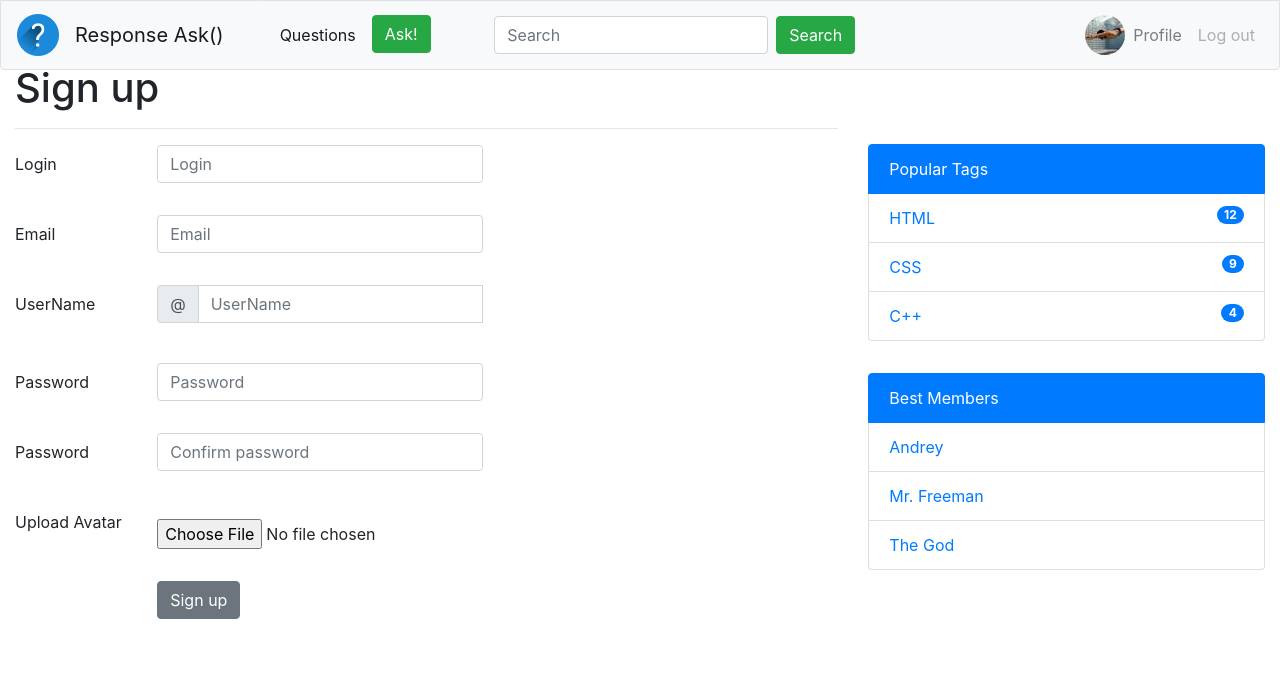
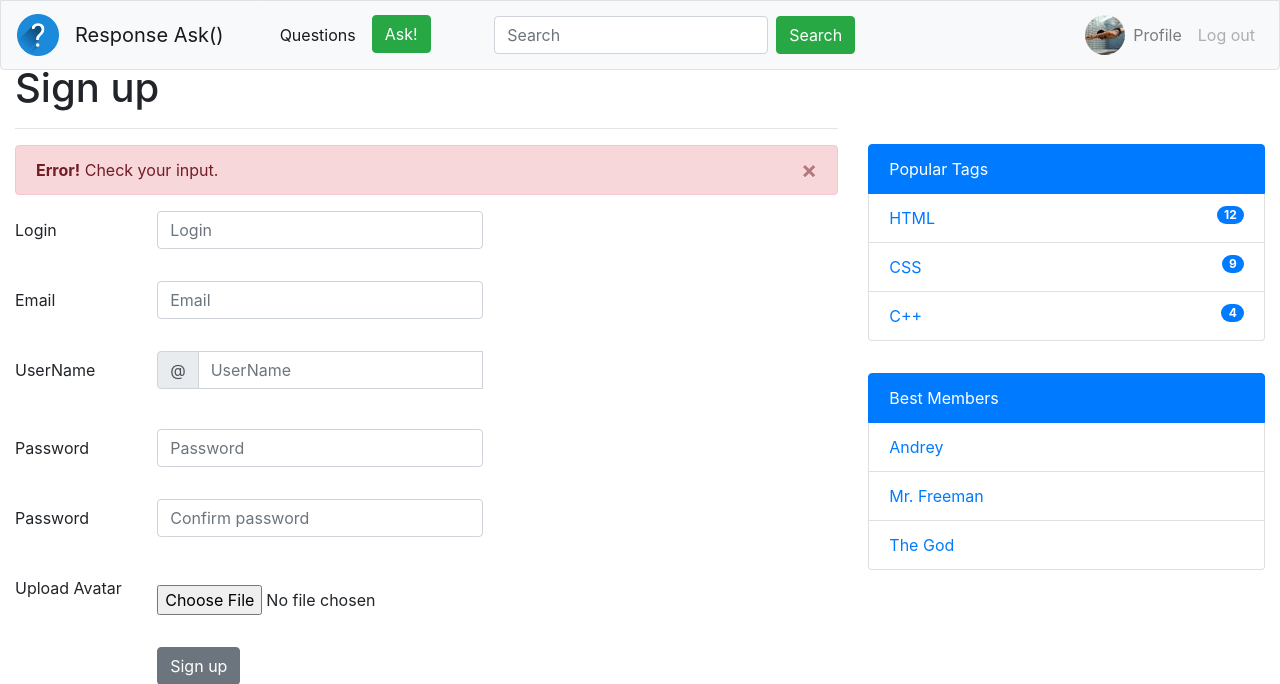
Before and after one commit to DikarevAndrey/tpWebProject, a Django app: page /qSite/signup in a window 1280 px wide. Shown: the top 684 px of the page. Run offline with Django 3.2, Linux system fonts and the light colour scheme; some libraries are stand-ins or nearby versions.

Commit message:
Added alerts to forms on signin and signup

```diff
--- a/qSite/templates/qSite/signup.html
+++ b/qSite/templates/qSite/signup.html
@@ -3,6 +3,14 @@
 {% block content %}
 <h1>Sign up</h1>
 <hr>
+
+<div class="alert alert-danger alert-dismissible fade show" role="alert">
+  <strong>Error!</strong> Check your input.
+  <button type="button" class="close" data-dismiss="alert" aria-label="Close">
+    <span aria-hidden="true">&times;</span>
+  </button>
+</div>
+
 <form class="needs-validation" novalidate>
 
   <div class="form-group row">
```
Also changed, not shown: qSite/templates/qSite/login.html (+8 -0 lines).
